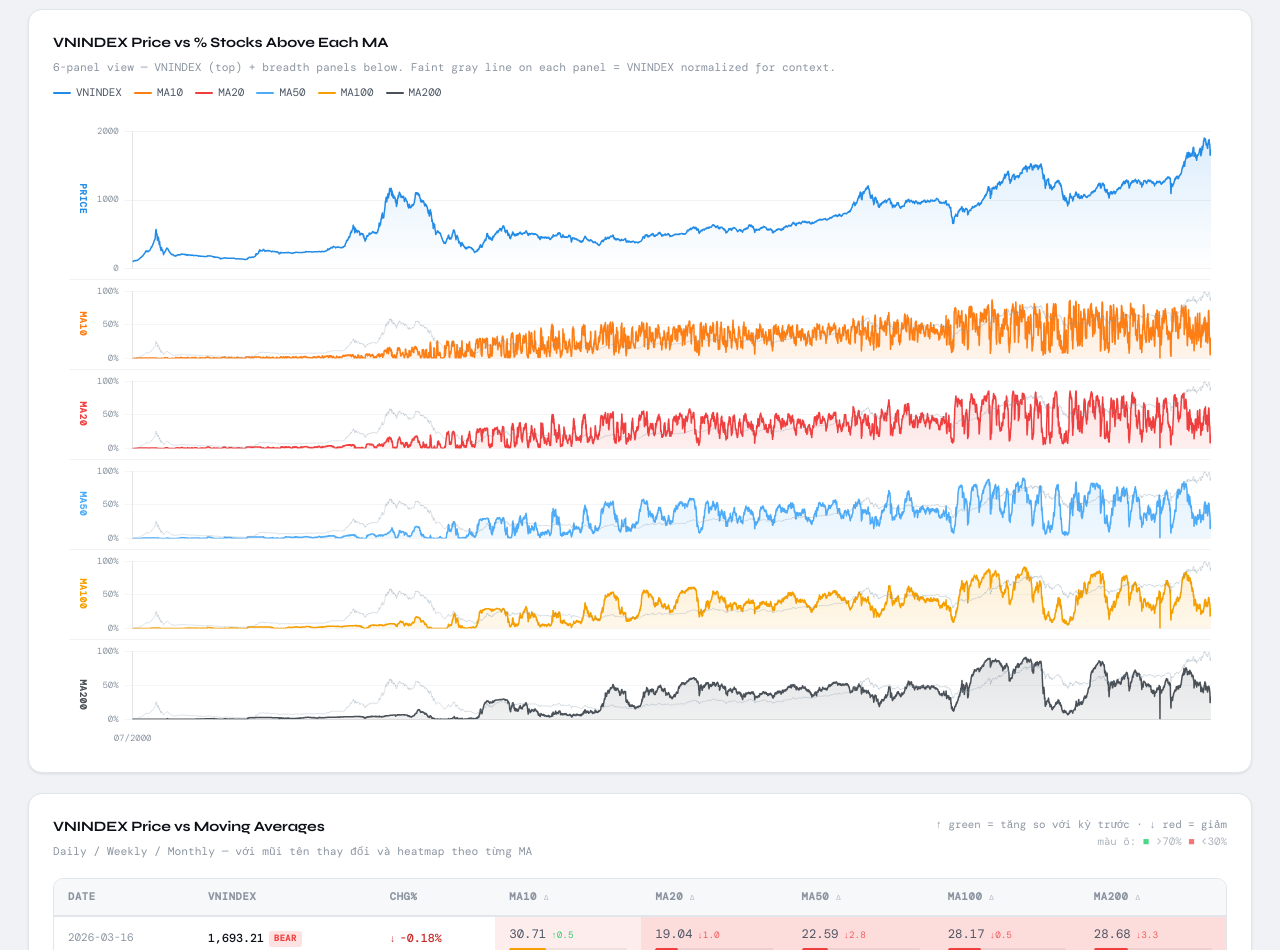
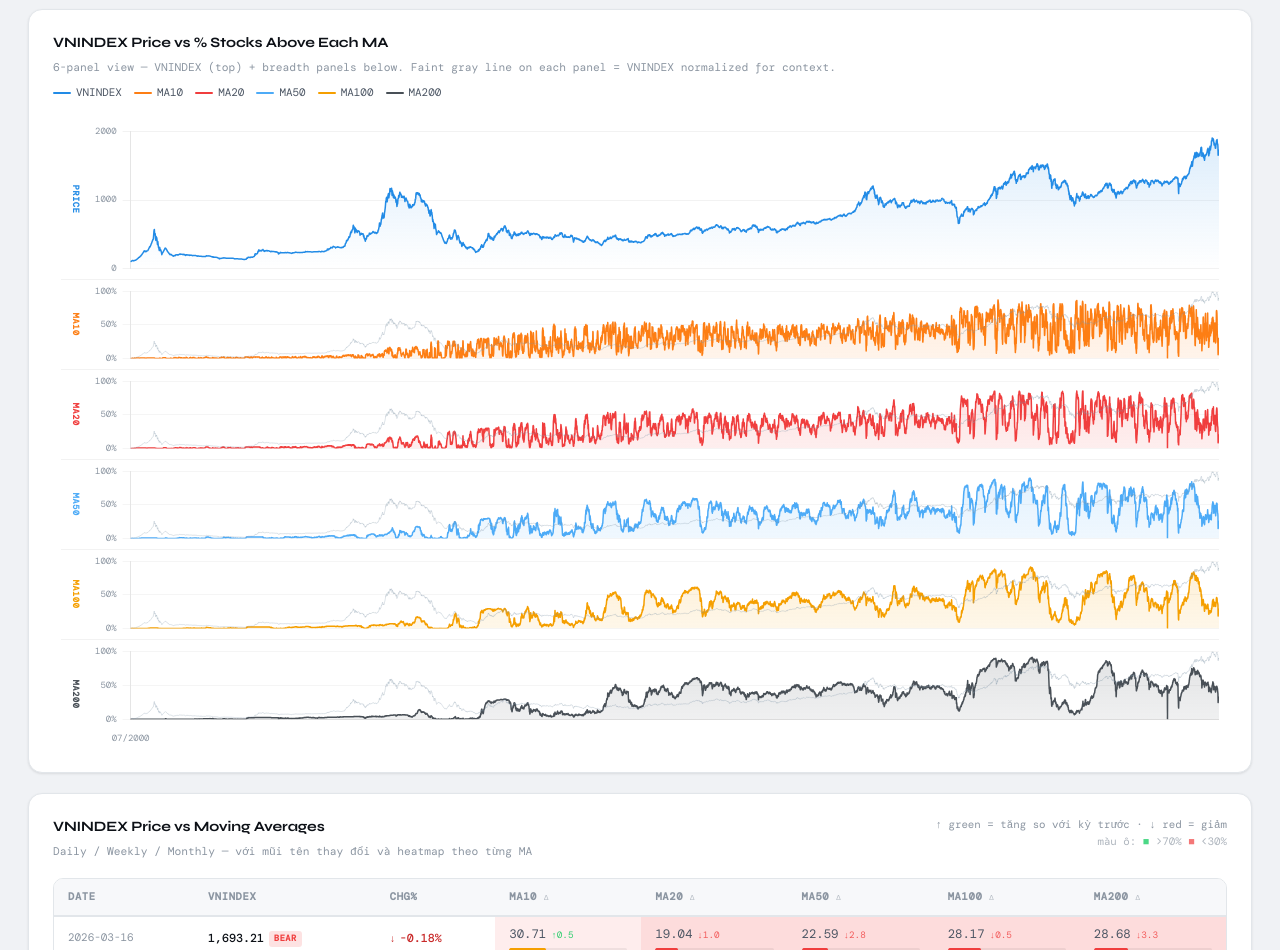
Before and after one commit to TraderDG/market-breadth-dashboard, a plain HTML site: page vnindex.html in a window 1280 px wide. Shown: the part 1720-2670 px from the top of the page. Drawn offline with nearby package versions, Linux system fonts and the light colour scheme.

Commit message:
Update vnindex.html

```diff
--- a/vnindex.html
+++ b/vnindex.html
@@ -68,29 +68,41 @@
       display: flex;
       flex-direction: column;
       gap: 0;
-      padding: 0 16px 0 16px;
+      padding: 0 8px 0 8px;
     }
     .ma-panel-row {
       position: relative;
+      display: flex;
+      align-items: stretch;
       border-bottom: 1px solid rgba(0,0,0,0.05);
     }
     .ma-panel-row:last-child { border-bottom: none; }
     .ma-panel-tag {
-      position: absolute;
-      left: 6px; top: 50%;
-      transform: translateY(-50%);
+      flex: 0 0 28px;
+      display: flex;
+      align-items: center;
+      justify-content: center;
       font-family: var(--font-mono);
-      font-size: 0.62rem;
+      font-size: 0.58rem;
       font-weight: 700;
       letter-spacing: 0.06em;
       color: var(--text-muted);
-      z-index: 2;
-      pointer-events: none;
       writing-mode: vertical-lr;
       text-orientation: mixed;
+      padding: 4px 0;
+      user-select: none;
     }
+    /* ★ KEY FIX: Chart.js maintainAspectRatio:false needs
+       position:relative + explicit height on the direct parent */
     .ma-panel-canvas-wrap {
-      margin-left: 22px;
+      flex: 1 1 0;
+      position: relative;  /* REQUIRED by Chart.js */
+      min-width: 0;
+    }
+    .ma-panel-canvas-wrap canvas {
+      display: block;
+      width: 100% !important;
+      height: 100% !important;
     }
 
     /* ── Enhanced MA Table ────────────────────────────── */
```
